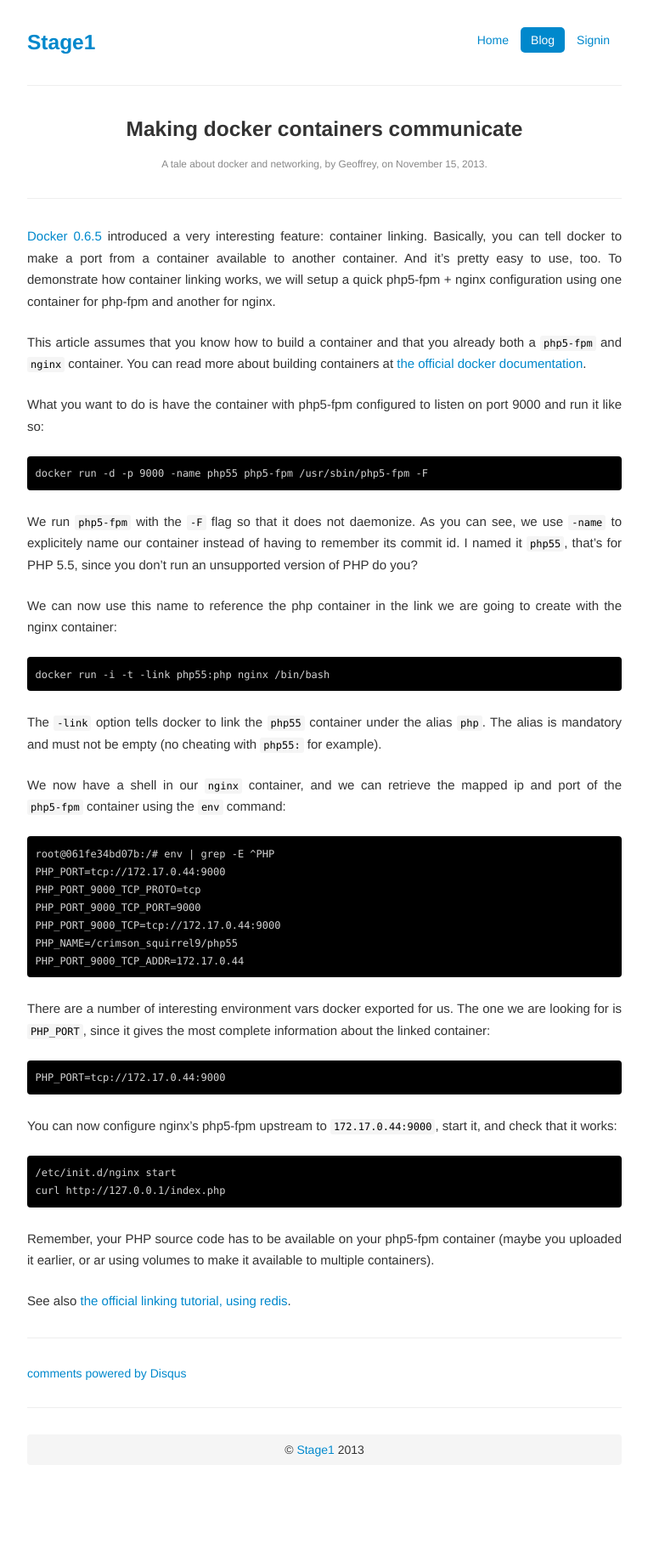
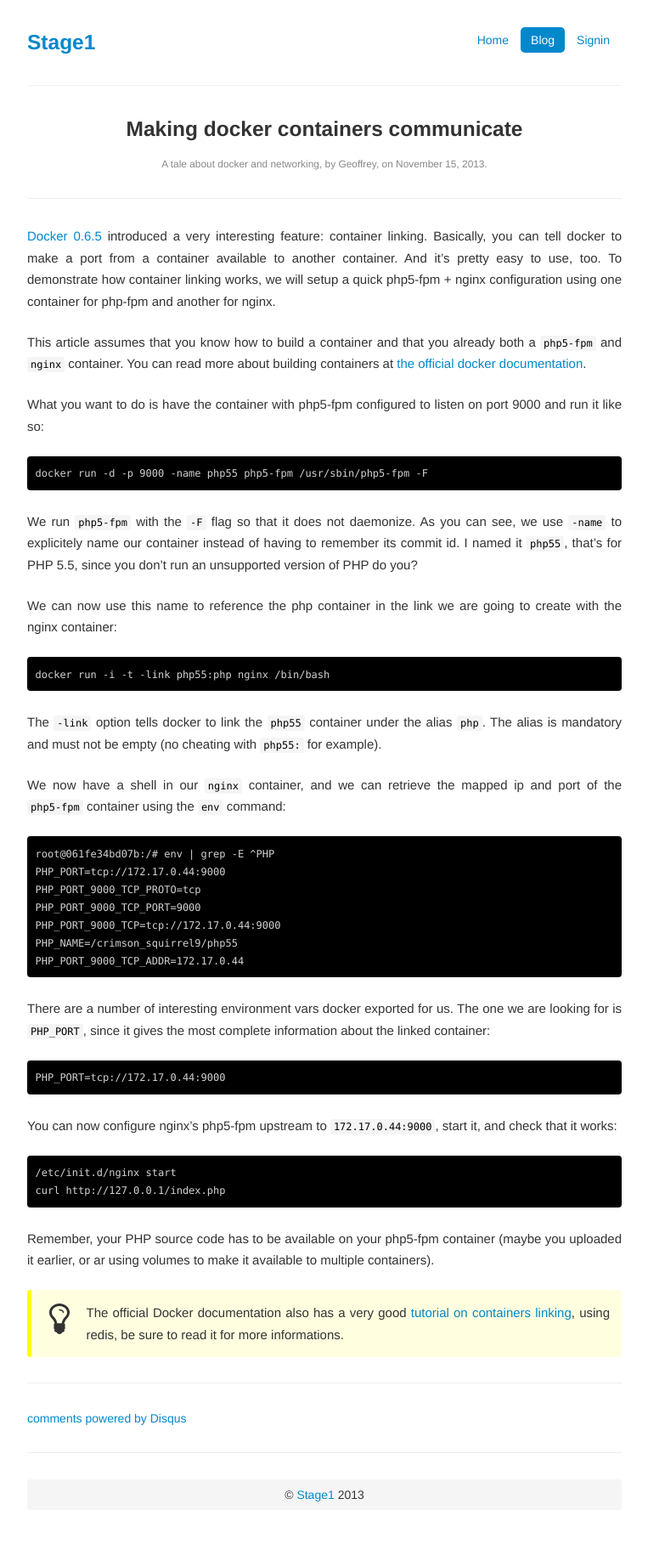
Before and after one commit to pborreli/blog-2, a Jekyll site: the page built from _posts/2013-11-15-making-docker-containers-communicate.md, in a window 1280 px wide. Shown: the whole page at 85% size, without its empty margins (258-1021 px from the left). Built offline with Jekyll 4.4.1, drawn with Linux system fonts in a browser that asks for light colours; comment, search, counter and statistics services are not loaded; before the commit the page ends 1784 px from its top, so only the background shows below that.

Commit message:
typo + note block

```diff
--- a/_posts/2013-11-15-making-docker-containers-communicate.md
+++ b/_posts/2013-11-15-making-docker-containers-communicate.md
@@ -43,4 +43,5 @@ You can now configure nginx's php5-fpm upstream to `172.17.0.44:9000`, start it,
 
 Remember, your PHP source code has to be available on your php5-fpm container (maybe you uploaded it earlier, or ar using volumes to make it available to multiple containers).
 
-See also [the official linking tutorial, using redis](http://docs.docker.io/en/latest/examples/linking_into_redis/).
+> The official Docker documentation also has a very good [tutorial on containers linking](http://docs.docker.io/en/latest/examples/running_redis_service/), using redis, be sure to read it for more informations.
+{:.note}
```
Also changed, not shown: _posts/2013-12-04-managing-permissions-in-your-docker-volumes.md (+1 -1 lines).
